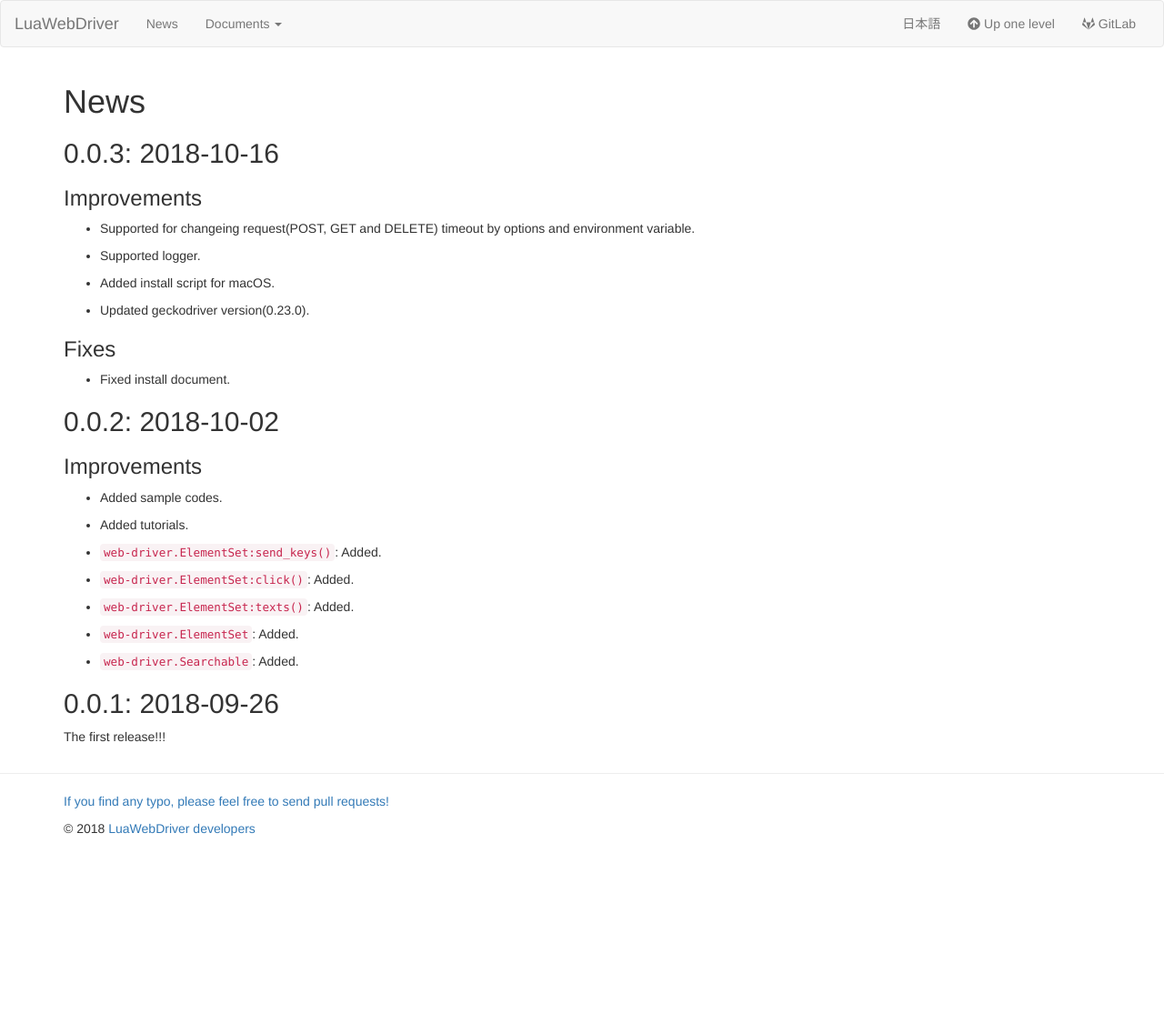
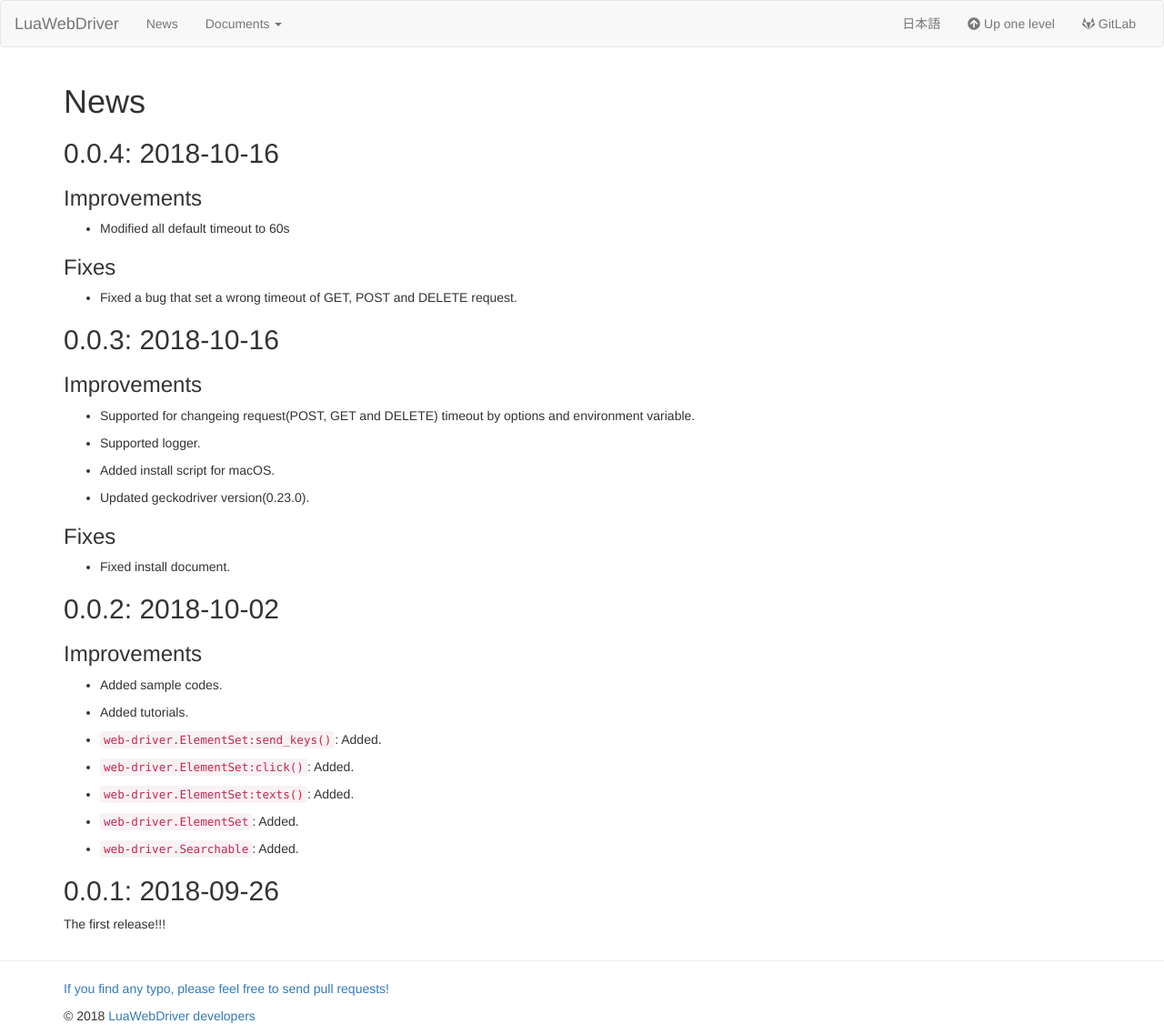
Before and after one commit to clear-code/lua-web-driver, a Jekyll site: the page built from docs/news/index.md, in a window 1280 px wide. Shown: the whole page at 91% size. Built offline with Jekyll 4.4.1, drawn with Linux system fonts in a browser that asks for light colours; before the commit the page ends 931 px from its top, so only the background shows below that.

Commit message:
doc: add news topic for 0.0.4

```diff
--- a/docs/news/index.md
+++ b/docs/news/index.md
@@ -3,6 +3,16 @@
 ---
 
 # News
+
+## 0.0.4: 2018-10-16 {#version-0-0-4}
+
+### Improvements
+
+  * Modified all default timeout to 60s
+
+### Fixes
+
+  * Fixed a bug that set a wrong timeout of GET, POST and DELETE request.
 
 ## 0.0.3: 2018-10-16 {#version-0-0-3}
 
```
Also changed, not shown: docs/ja/news/index.md (+10 -0 lines), 1 other file.
